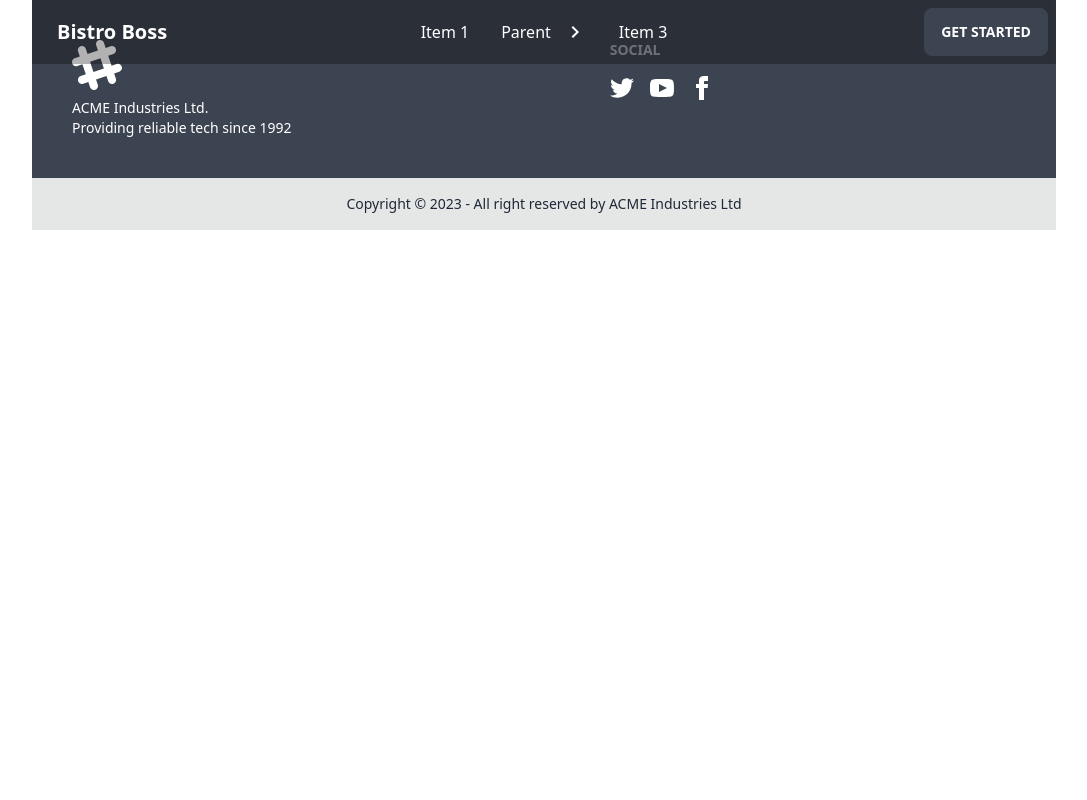
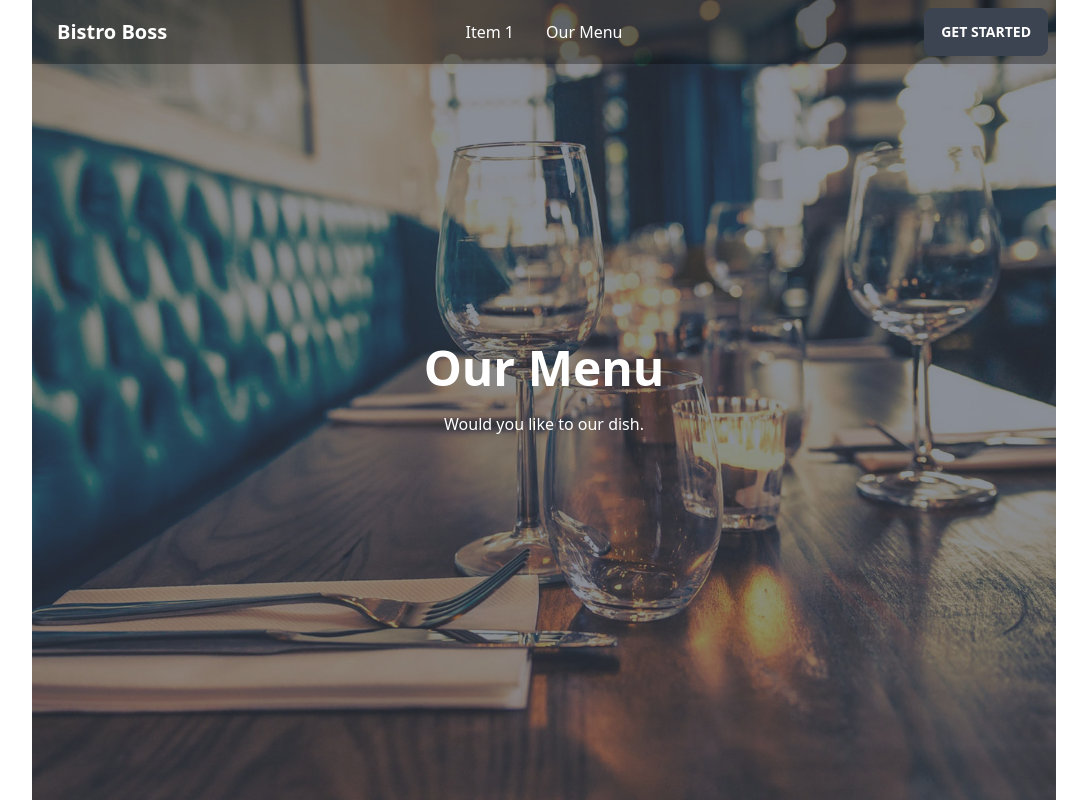
Before and after one commit to Himlaoy/Bistro-client-pract, a React (Vite) app: page /ourMenu in a window 1280 px wide. Shown: the top 800 px of the page, without its empty margins (96-1183 px from the left). Built offline with nearby package versions, Linux system fonts and the light colour scheme.

Commit message:
cover added

```diff
--- a/src/Page/OurMenu/OurMenu.jsx
+++ b/src/Page/OurMenu/OurMenu.jsx
@@ -1,9 +1,16 @@
 import React from 'react';
+import SectionTitle from '../../shared/sectionTitle/SectionTitle';
+import Cover from '../../shared/Cover/Cover';
+import img from '../../assets/menu/banner3.jpg'
+import { Helmet } from 'react-helmet-async';
 
 const OurMenu = () => {
     return (
         <div>
-
+            <Helmet>
+                <title>Bistro Boss | Our Menu</title>
+            </Helmet>
+            <Cover image={img} title={'Our Menu'}></Cover>
         </div>
     );
 };
--- /dev/null
+++ b/src/shared/Cover/Cover.jsx
@@ -0,0 +1,18 @@
+import React from 'react';
+
+const Cover = ({image, title}) => {
+    return (
+        <div className="hero min-h-screen" style={{ backgroundImage: `url("${image}")` }}>
+            <div className="hero-overlay bg-opacity-60"></div>
+            <div className="hero-content text-center text-neutral-content">
+                <div className="max-w-md">
+                    <h1 className="mb-5 text-5xl font-bold">{title}</h1>
+                    <p className="mb-5">Would you like to our dish.</p>
+
+                </div>
+            </div>
+        </div>
+    );
+};
+
+export default Cover;
--- a/src/shared/Navbar/NavBar.jsx
+++ b/src/shared/Navbar/NavBar.jsx
@@ -1,20 +1,11 @@
 import React from 'react';
+import { Link } from 'react-router-dom';
 
 const NavBar = () => {
 
     const navOptions = <>
         <li><a>Item 1</a></li>
-        <li tabIndex={0}>
-            <a className="justify-between">
-                Parent
-                <svg className="fill-current" xmlns="http://www.w3.org/2000/svg" width="24" height="24" viewBox="0 0 24 24"><path d="M8.59,16.58L13.17,12L8.59,7.41L10,6L16,12L10,18L8.59,16.58Z" /></svg>
-            </a>
-            <ul className="p-2">
-                <li><a>Submenu 1</a></li>
-                <li><a>Submenu 2</a></li>
-            </ul>
-        </li>
-        <li><a>Item 3</a></li>
+        <li><Link to={'/ourMenu'}>Our Menu</Link></li>
     </>
 
     return (
```
